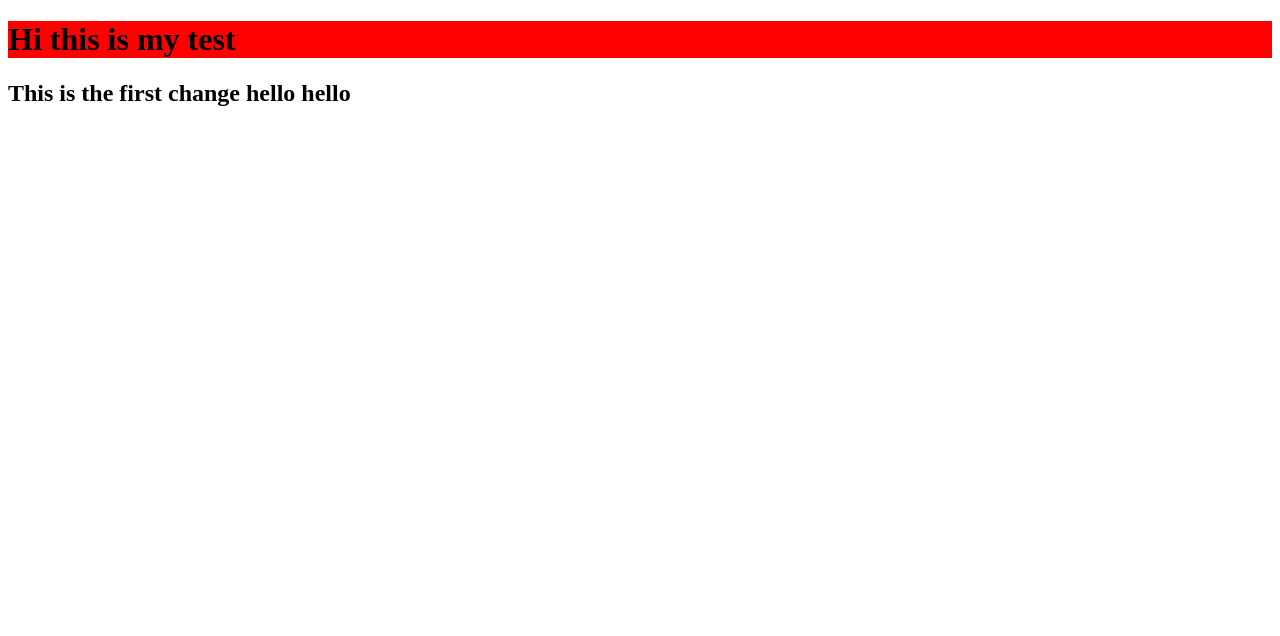
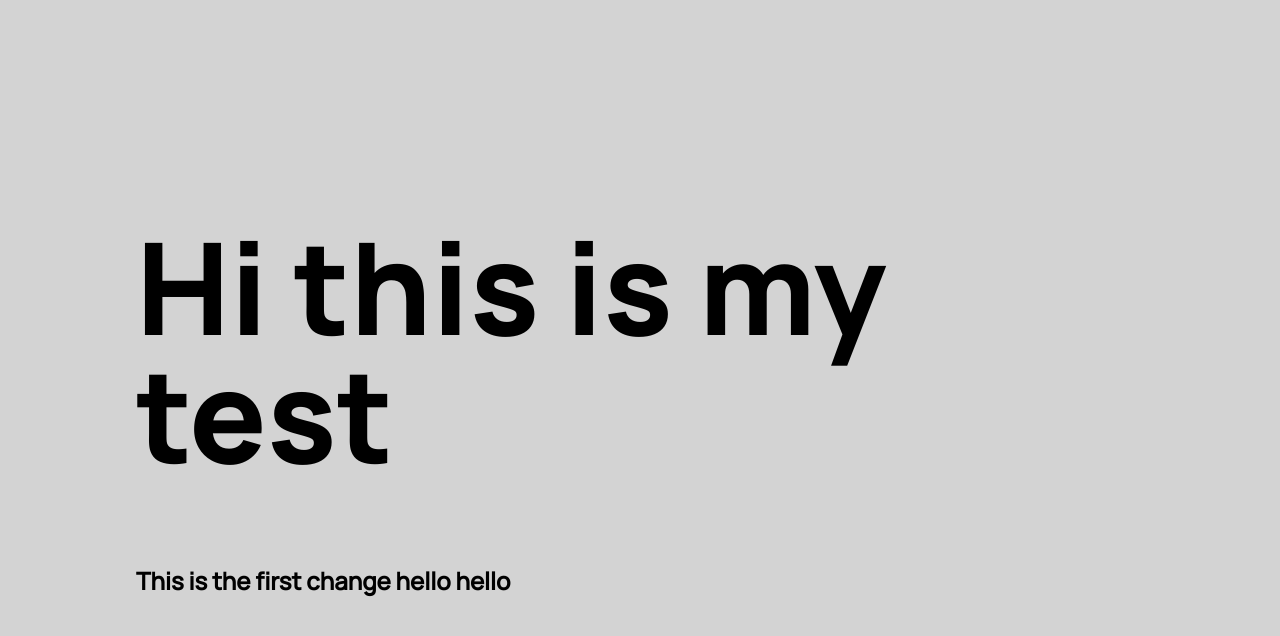
Before and after one commit to antoniocanu/antonio, a plain HTML site: page index.html in a window 1280 px wide. Drawn offline with Linux system fonts and the light colour scheme.

Commit message:
added fonts

```diff
--- a/style.css
+++ b/style.css
@@ -1,3 +1,26 @@
+@font-face {
+    font-family: "Manrope ExtraBold";
+    src: url("/fonts/Manrope-ExtraBold.woff2") format("woff2");
+    src: url("/fonts/Manrope-ExtraBold.woff") format("woff");
+  }
+
+@font-face {
+    font-family: "ManropeMedium";
+    src: url("/fonts/Manrope-Medium.woff2") format("woff2");
+    src: url("/fonts/Manrope-Medium.woff") format("woff");
+  }
+
+body {
+    background-color: lightgrey;
+    padding: 10%;
+}
+
 h1 {
-    background-color: red;
+    font-family: 'Manrope ExtraBold', Courier, monospace;
+    font-size: 8rem;
+    line-height: 8rem;
 }
+
+h2 {
+    font-family: 'ManropeMedium';
+}
```
Also changed, not shown: fonts/Manrope-ExtraBold.woff (added), fonts/Manrope-ExtraBold.woff2 (added), fonts/Manrope-Medium.woff (added), fonts/Manrope-Medium.woff2 (added).
